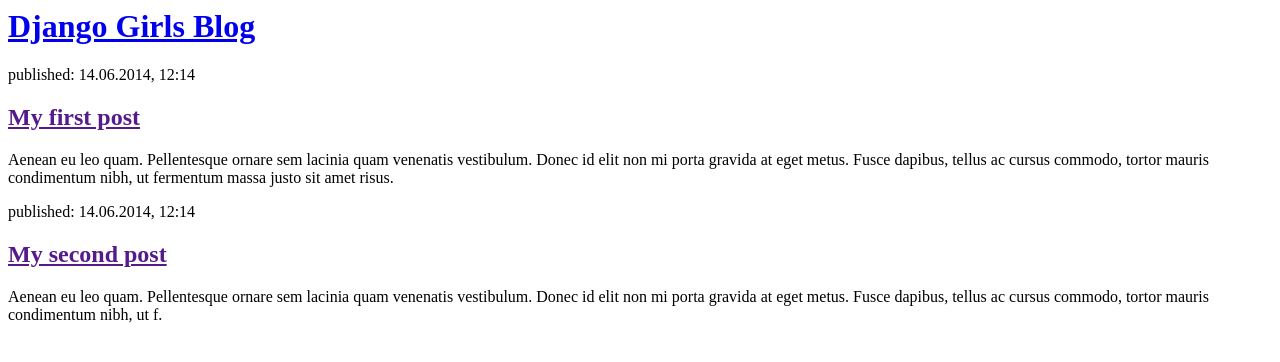
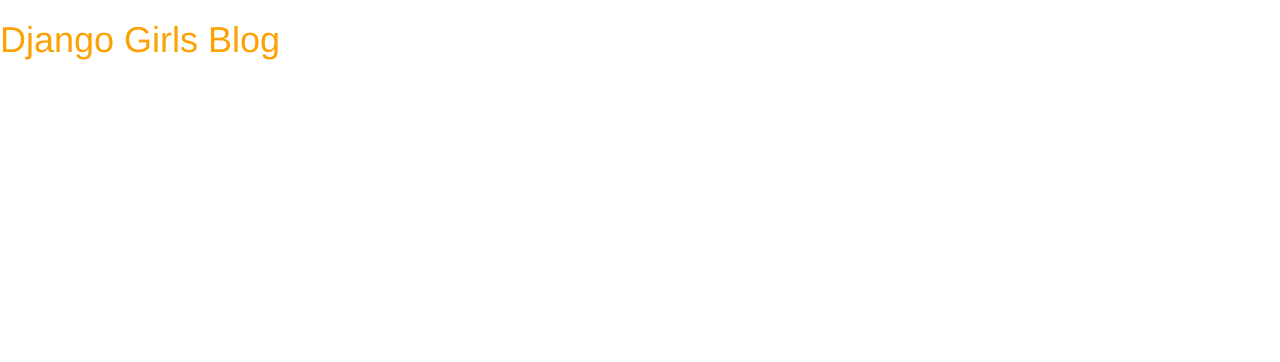
Before and after one commit to donnanbel/my-first-blog, a Django app: page / in a window 1280 px wide. Shown: the top 362 px of the page. Run offline with Django 3.2, Linux system fonts and the light colour scheme; data that the repository does not hold is empty; some libraries are stand-ins or nearby versions.

Commit message:
My Django Girls app, first commit

```diff
--- /dev/null
+++ b/blog/static/css/blog.css
@@ -0,0 +1,3 @@
+h1 a {
+    color: #FCA205;
+}
--- a/blog/templates/blog/post_list.html
+++ b/blog/templates/blog/post_list.html
@@ -1,6 +1,10 @@
+{% load staticfiles %}
 <html>
     <head>
         <title>Django Girls blog</title>
+	<link rel="stylesheet" href="//maxcdn.bootstrapcdn.com/bootstrap/3.2.0/css/bootstrap.min.css">
+	<link rel="stylesheet" href="//maxcdn.bootstrapcdn.com/bootstrap/3.2.0/css/bootstrap-theme.min.css">
+	<link rel="stylesheet" href="{% static 'css/blog.css' %}">
     </head>
     <body>
         <div>
@@ -8,23 +12,13 @@
         </div>
 
 	{% for post in posts %}
-    	<div>
-        	<p>published: {{ post.published_date }}</p>
-        	<h1><a href="">{{ post.title }}</a></h1>
-        	<p>{{ post.text|linebreaksbr }}</p>
-    	</div>
+    <div>
+        <p>published: {{ post.published_date }}</p>
+        <h1><a href="">{{ post.title }}</a></h1>
+        <p>{{ post.text|linebreaksbr }}</p>
+    </div>
 	{% endfor %}
 
-        <div>
-            <p>published: 14.06.2014, 12:14</p>
-            <h2><a href="">My first post</a></h2>
-            <p>Aenean eu leo quam. Pellentesque ornare sem lacinia quam venenatis vestibulum. Donec id elit non mi porta gravida at eget metus. Fusce dapibus, tellus ac cursus commodo, tortor mauris condimentum nibh, ut fermentum massa justo sit amet risus.</p>
-        </div>
 
-        <div>
-            <p>published: 14.06.2014, 12:14</p>
-            <h2><a href="">My second post</a></h2>
-            <p>Aenean eu leo quam. Pellentesque ornare sem lacinia quam venenatis vestibulum. Donec id elit non mi porta gravida at eget metus. Fusce dapibus, tellus ac cursus commodo, tortor mauris condimentum nibh, ut f.</p>
-        </div>
     </body>
 </html>
--- a/blog/views.py
+++ b/blog/views.py
@@ -12,4 +12,4 @@ from .models import Post
 
 def post_list(request):
     posts = Post.objects.filter(published_date__lte=timezone.now()).order_by('published_date')
-    return render(request, 'blog/post_list.html', {})
+    return render(request, 'blog/post_list.html', {'posts': posts})
```
